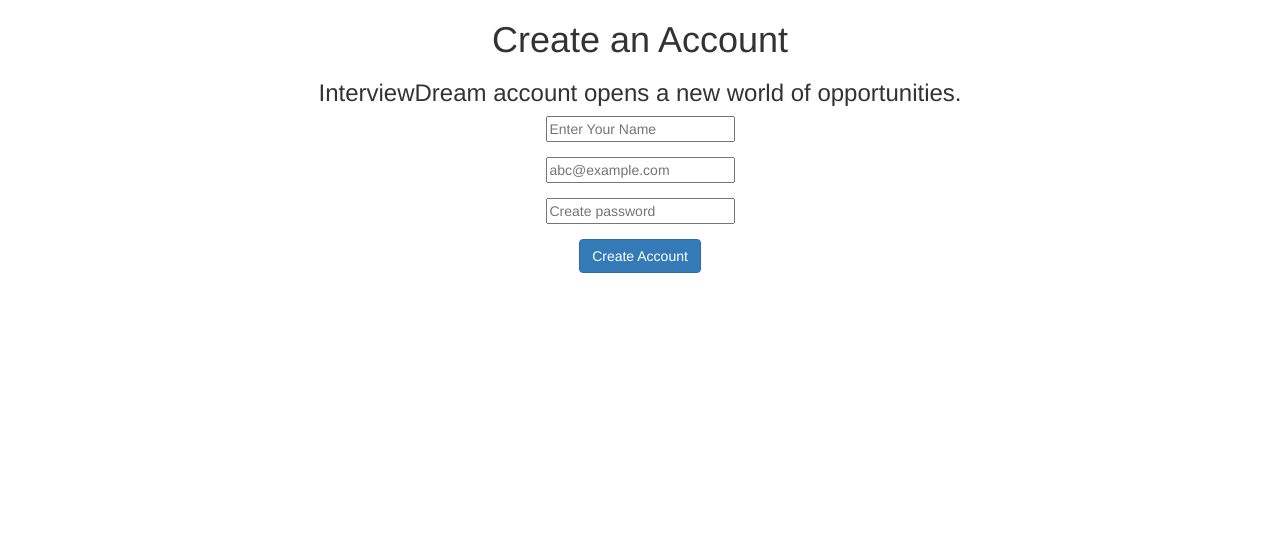
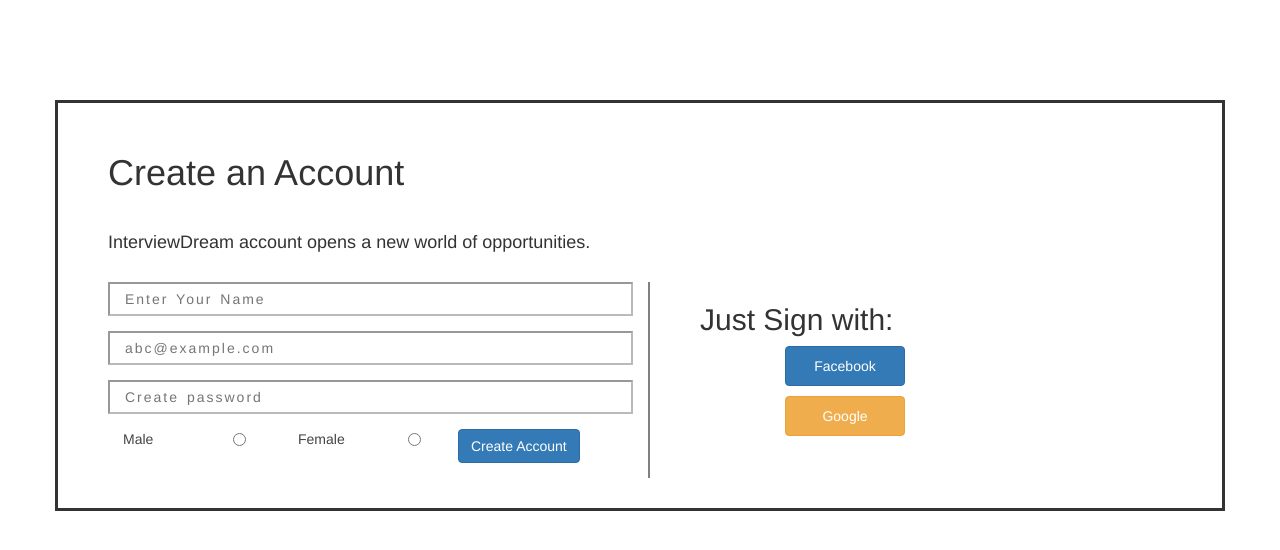
Before and after one commit to narayanmanchanda/Nav2510.github.io, a PHP site: page /signup.html in a window 1280 px wide. Shown: the top 550 px of the page. Run offline with PHP 8.4, Linux system fonts and the light colour scheme.

Commit message:
made changes in the signup page and add further button for authentication from google and facebook

```diff
--- a/css/signup.css
+++ b/css/signup.css
@@ -1,5 +1,24 @@
 .form-group {
-    width: 70%;
+    width: 100%;
     color: #444444;
-    border:  1px solid blue;
 }
+.form_border {
+    padding: 30px 30px 30px 50px;
+    margin-top: 100px;
+    border-style: solid;
+    border-color: rgba(0, 0, 0, 0.4):
+}
+input {
+    padding: 5px 15px 5px 15px;
+
+    word-spacing: 2px;
+    letter-spacing: 2px;
+    width: 100%;
+    border-width: 2px;
+    border-color: rgba(0, 0, 0, 0.4);
+}
+.btn_social {
+    margin-left: 100px;
+    height: 40px;
+    width: 120px;
+}
--- a/signup.html
+++ b/signup.html
@@ -14,16 +14,20 @@
     <link href="css/bootstrap.min.css" rel="stylesheet">
 
     <!-- Custom CSS -->
-    <link href="css/scrolling-nav.css" rel="stylesheet">
+    <link href="css/signup.css" rel="stylesheet">
 
     <!-- Google font -->
     <link href="https://fonts.googleapis.com/css?family=Raleway" rel="stylesheet">
 
 </head>
 <body>
-    <div class="container" style="text-align: center;">
+    <div class="container form_border">
     <h1>Create an Account</h1>
-    <h3>InterviewDream account opens a new world of opportunities.</h3>
+    <br/>
+    <h4>InterviewDream account opens a new world of opportunities.</h4>
+    <br/>
+    <div class="row">
+    <div class="col-lg-6" style="border-right: 2px solid gray;">
         <form>
             <div class="form-group">
                 <input type="text" name="name" placeholder="Enter Your Name" />
@@ -35,11 +39,20 @@
                 <input type="password" name="password" placeholder="Create password" />
             </div>
             <div class="form-group">
+                <div class="col-lg-2"><span>Male</span></div>
+                <div class="col-lg-2"><input type="radio" name="gender" /></div>
+                <div class="col-lg-2"><span>Female</span></div>
+                <div class="col-lg-2"><input type="radio" name="gender" /></div>
+            </div>
+            <div class="form-group">
                 <button type="submit" class="btn btn-primary">Create Account</button>
             </div>
         </form>
     </div>
-
+    <div class="col-lg-2"></div>
+    <div class="col-lg-5" style="padding-left: 50px;"><h2>Just Sign with:</h2>
+        <div class="row"><p><button class="btn btn-primary btn_social">Facebook</button></p></div>
+        <div class="row"><p><button class="btn btn-warning btn_social">Google</button></p></div>
     <!-- jQuery -->
     <script src="js/jquery.js"></script>
 
```
Also changed, not shown: img/signup_or.svg (added). Lines whose indentation alone changed are shown as unchanged.
